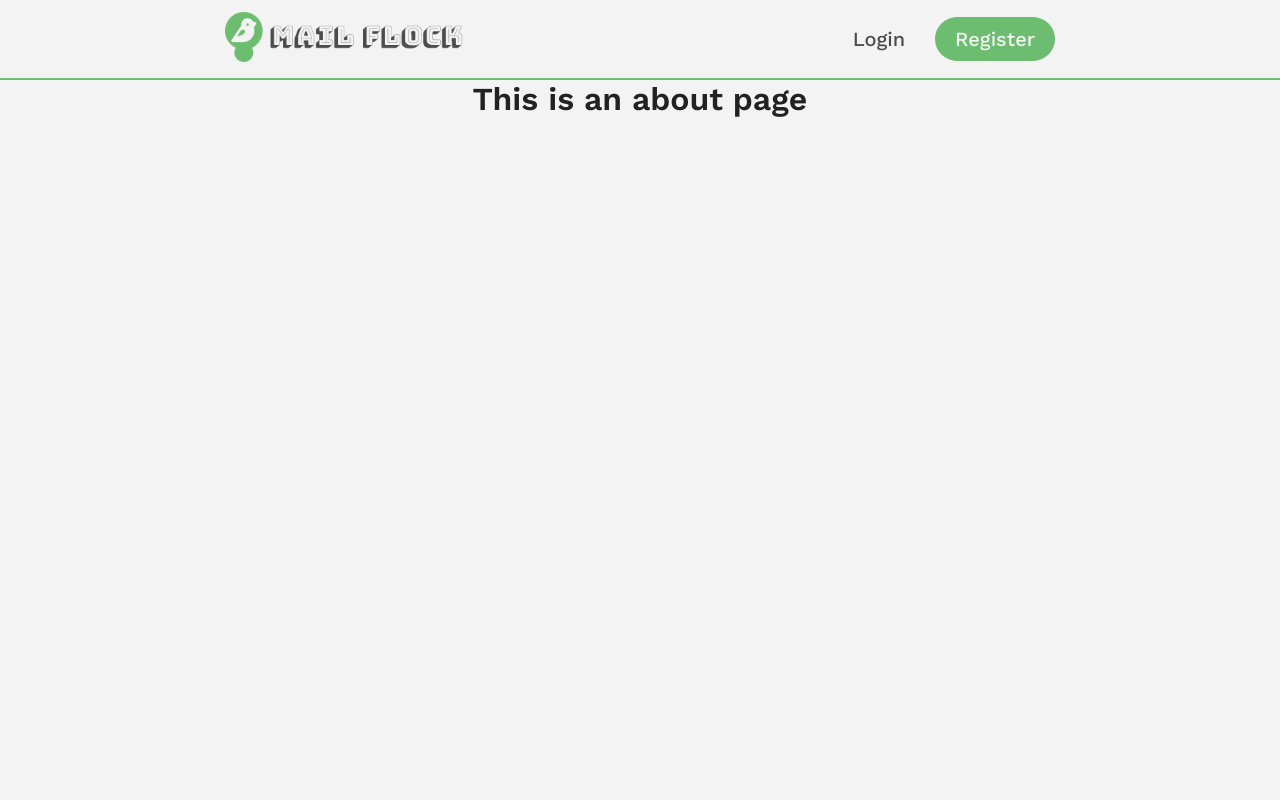
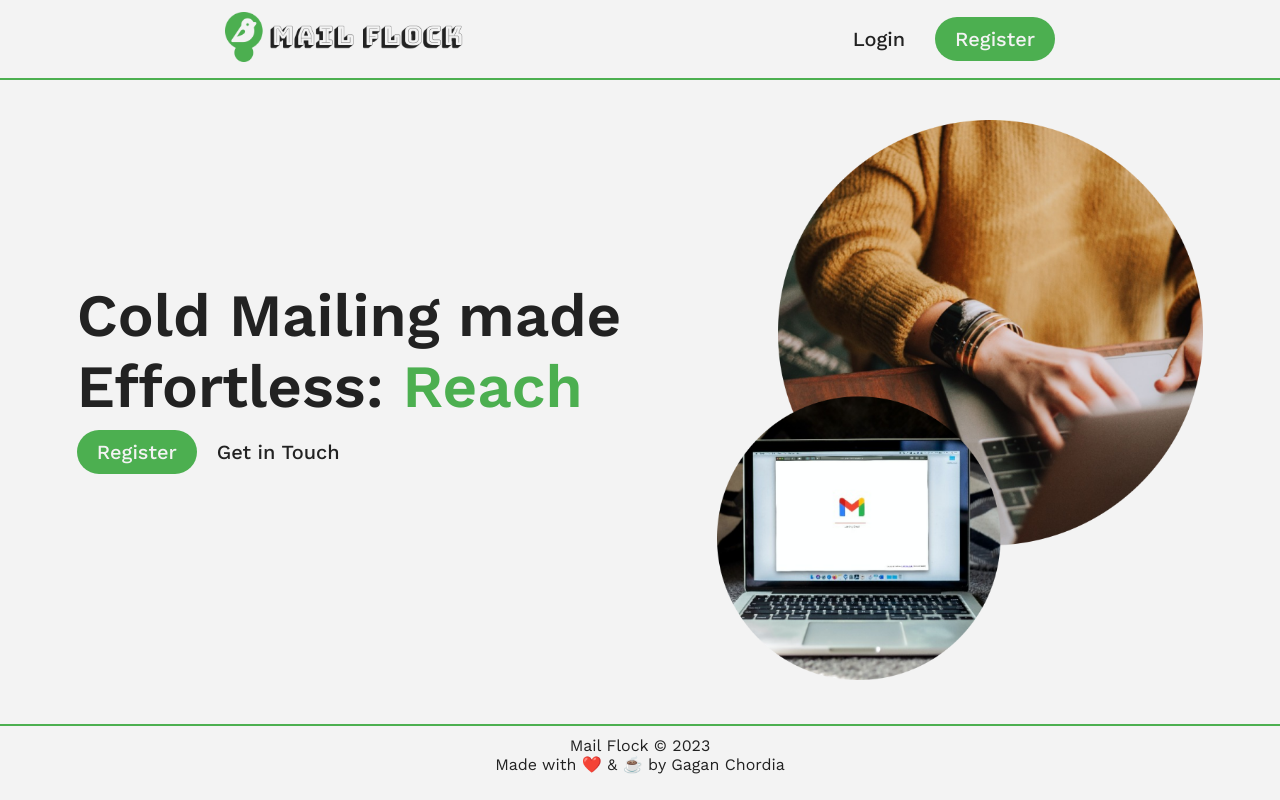
Before and after one commit to gagan-gv/mail-flock, a Vue app in the folder frontend/: page /#/ in a window 1280 px wide. Built offline with nearby package versions, Linux system fonts and the light colour scheme.

Commit message:
40. Added a simple home page

```diff
--- a/frontend/src/App.vue
+++ b/frontend/src/App.vue
@@ -1,16 +1,19 @@
 <template>
   <NavBar />
   <router-view/>
+  <FooterComponent />
 </template>
 
 <script>
 // @ is an alias to /src
 import NavBar from '@/components/NavBar.vue'
+import FooterComponent from '@/components/Footer.vue'
 
 export default {
   name: 'LoginView',
   components: {
-    NavBar
+    NavBar,
+    FooterComponent
   }
 }
 </script>
--- /dev/null
+++ b/frontend/src/components/Footer.vue
@@ -0,0 +1,22 @@
+<template>
+    <footer class="footer">
+        <p>Mail Flock &copy; 2023</p>
+        <p>Made with ❤️ & ☕ by Gagan Chordia</p>
+    </footer>
+</template>
+
+<script>
+export default {
+  name: 'FooterComponent'
+}
+</script>
+
+<style scoped>
+.footer {
+    text-align: center;
+    border-top: 2px solid #4caf50;
+    position: relative;
+    bottom: 0;
+    padding: 10px 0;
+}
+</style>
--- a/frontend/src/components/NavBar.vue
+++ b/frontend/src/components/NavBar.vue
@@ -20,7 +20,6 @@
     height: 80px;
     padding: 10px 30px;
     background-color: #f3f3f3;
-    opacity: 0.8;
     backdrop-filter: blur(20px);
     position: sticky;
     top: 0;
--- a/frontend/src/views/HomeView.vue
+++ b/frontend/src/views/HomeView.vue
@@ -1,5 +1,108 @@
 <template>
-  <div class="about">
-    <h1>This is an about page</h1>
-  </div>
+  <main class="landing">
+    <section class="landing-content">
+      <div class="text-container">
+        <h1>
+          Cold Mailing made Effortless: <span class="animated-word">{{ word }}</span>
+        </h1>
+      </div>
+      <router-link to="/register" class="link prm-btn">Register</router-link>
+      <router-link to="/contact" class="link sec-btn">Get in Touch</router-link>
+    </section>
+    <section class="landing-img">
+      <img src="@/assets/landing.png" alt="Landing Image">
+    </section>
+  </main>
+  <router-view />
 </template>
+
+<script>
+export default {
+  name: 'HomeView',
+  data () {
+    return {
+      words: ['Reach', 'Connect', 'Convert'],
+      currentIndex: 0,
+      intervalId: null,
+      animationDuration: 1500
+    }
+  },
+  computed: {
+    word () {
+      return this.words[this.currentIndex]
+    }
+  },
+  methods: {
+    startAnimation () {
+      this.intervalId = setInterval(this.changeWords, this.animationDuration)
+    },
+    changeWords () {
+      this.currentIndex = (this.currentIndex + 1) % this.words.length
+    }
+  },
+  mounted () {
+    this.startAnimation()
+  },
+  beforeUnmount () {
+    clearInterval(this.intervalId)
+  }
+}
+</script>
+
+<style scoped>
+.landing {
+  display: flex;
+  justify-content: center;
+  align-content: center;
+  padding: 40px 0;
+}
+
+.landing > .landing-content {
+  font-weight: 600;
+  font-size: 40px;
+  width: 50%;
+  text-align: left;
+  padding: 160px 30px;
+}
+
+.landing > .landing-content > .text-conatiner {
+  display: flex;
+  flex-direction: column;
+  align-items: center;
+  height: 100px;
+  overflow: hidden;
+}
+
+.landing > .landing-content > .text-conatiner > .animated-word {
+  display: inline-block;
+  animation: moveUpAnimation 2s linear infinite;
+}
+
+.landing > .landing-content > .link:first-of-type {
+  margin-right: 20px;
+}
+
+.landing > .landing-content span {
+  color: #4caf50;
+}
+
+.landing > .landing-img {
+  padding: 0 30px;
+}
+
+.landing > .landing-img > img {
+  max-height: 70vh;
+}
+
+@keyframes moveUpAnimation {
+  from, to {
+    opacity: 0;
+    transform: translateY(0);
+  }
+
+  50% {
+    opacity: 1;
+    transform: translateY(-100%);
+  }
+}
+</style>
--- a/frontend/src/views/PageNotFound.vue
+++ b/frontend/src/views/PageNotFound.vue
@@ -18,6 +18,6 @@ export default {
 }
 
 .error-page > .error-img {
-    max-width: 600px;
+    max-width: 650px;
 }
 </style>
```
Also changed, not shown: frontend/src/assets/error404.png, frontend/src/assets/landing.png (added).
